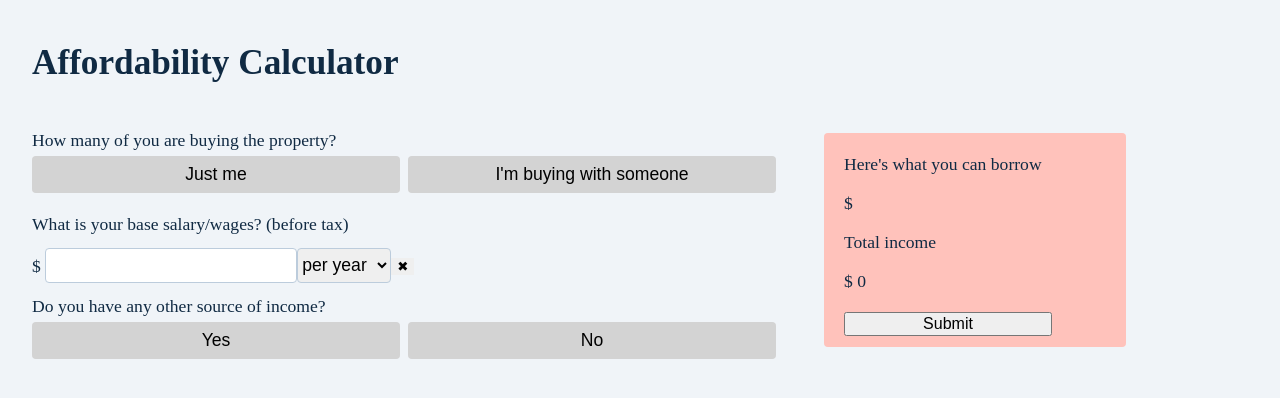
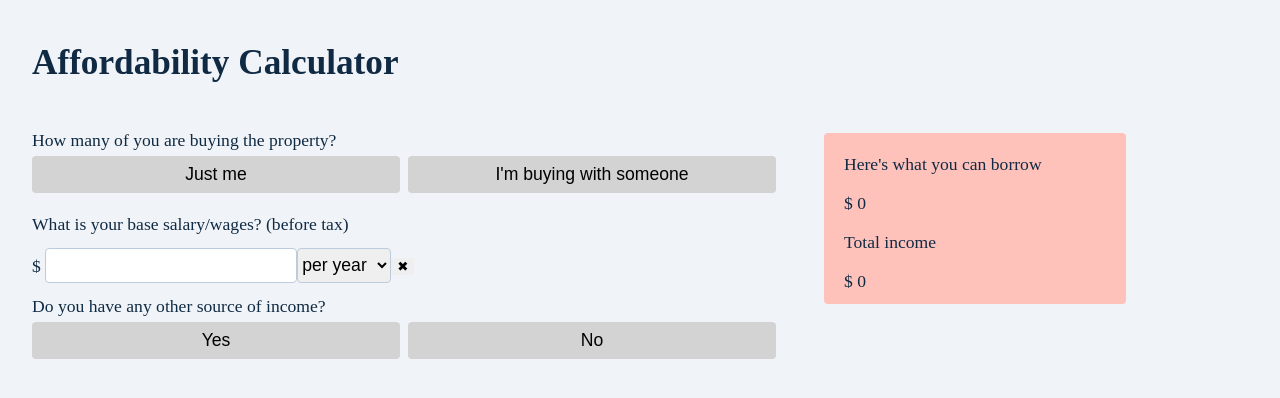
Before and after one commit to NadiiaSka/affordability-calculator, a React (Create React App) app: page / in a window 1280 px wide. Shown: the top 398 px of the page. Built offline with nearby package versions, Linux system fonts and the light colour scheme.

Commit message:
refactor InputRow calculation

```diff
--- a/package.json
+++ b/package.json
@@ -6,7 +6,6 @@
     "@testing-library/jest-dom": "^5.16.4",
     "@testing-library/react": "^13.2.0",
     "@testing-library/user-event": "^13.5.0",
-    "axios": "^0.27.2",
     "react": "^18.1.0",
     "react-dom": "^18.1.0",
     "react-scripts": "5.0.1",
--- a/src/App.js
+++ b/src/App.js
@@ -2,46 +2,14 @@ import { useState } from "react";
 import ButtonRow from "./components/ButtonRow";
 import InputRow from "./components/InputRow";
 import InputList from "./components/InputList";
-import axios from "axios";
 
 function App() {
   const [isBuyingWithSomeone, setIsBuyingWithSomeone] = useState(false);
   const [isOtherSourceOfIncome, setIsOtherSourceOfIncome] = useState(false);
-  let [totalIncome, setTotalIncome] = useState(0);
-  const [values, setValues] = useState({});
+  const [totalIncome, setTotalIncome] = useState(0);
+  const [totalLiabilities, setTotalLiabilities] = useState(0);
 
-  const handleApiCall = () => {
-    const payload = {
-      total_income: 100,
-      total_liabilities: 0,
-      deposit: 0,
-    };
-
-    axios
-      .post("https://react-dev-test-api.vercel.app/api/test", { payload })
-      .then((res) => {
-        console.log(res);
-        console.log(res.data);
-      });
-    // const response = await fetch(
-    //   `https://react-dev-test-api.vercel.app/api/test`,
-    //   {
-    //     method: "POST",
-    //     headers: {
-    //       "Content-Type": "application/json",
-    //       "Access-Control-Allow-Origin": "*",
-    //       accepts: "application/json",
-    //     },
-    //     body: JSON.stringify({
-    //       total_income: 100,
-    //       total_liabilities: 0,
-    //       deposit: 0,
-    //     }),
-    //   }
-    // );
-    // console.log(response.json());
-    // return await response.json();
-  };
+  const [incomeValues, setIncomeValues] = useState({});
 
   const calculateTotal = (newValues) => {
     const incomeArray = Object.values(newValues);
@@ -73,8 +41,8 @@ function App() {
           <p>What is your base salary/wages? (before tax)</p>
           <InputRow
             name="salaryFirst"
-            values={values}
-            setValues={setValues}
+            values={incomeValues}
+            setValues={setIncomeValues}
             calculateTotal={calculateTotal}
           />
           {isBuyingWithSomeone && (
@@ -82,8 +50,8 @@ function App() {
               <p>What's the second applicant's salary/wages? (before tax)</p>
               <InputRow
                 name="salarySecond"
-                values={values}
-                setValues={setValues}
+                values={incomeValues}
+                setValues={setIncomeValues}
                 calculateTotal={calculateTotal}
               />
             </>
@@ -99,20 +67,17 @@ function App() {
           {isOtherSourceOfIncome && (
             <InputList
               label="Add other income"
-              values={values}
-              setValues={setValues}
+              values={incomeValues}
+              setValues={setIncomeValues}
               calculateTotal={calculateTotal}
             />
           )}
         </div>
         <div className="resultContainer">
           <p>Here's what you can borrow</p>
-          <p>$</p>
+          <p>$ 0</p>
           <p>Total income</p>
           <p>$ {totalIncome}</p>
-          <button className="btn-add-more" onClick={handleApiCall}>
-            Submit
-          </button>
         </div>
       </main>
     </>
```
Also changed, not shown: 2 other files (tests, documents, lock files or other folders).
